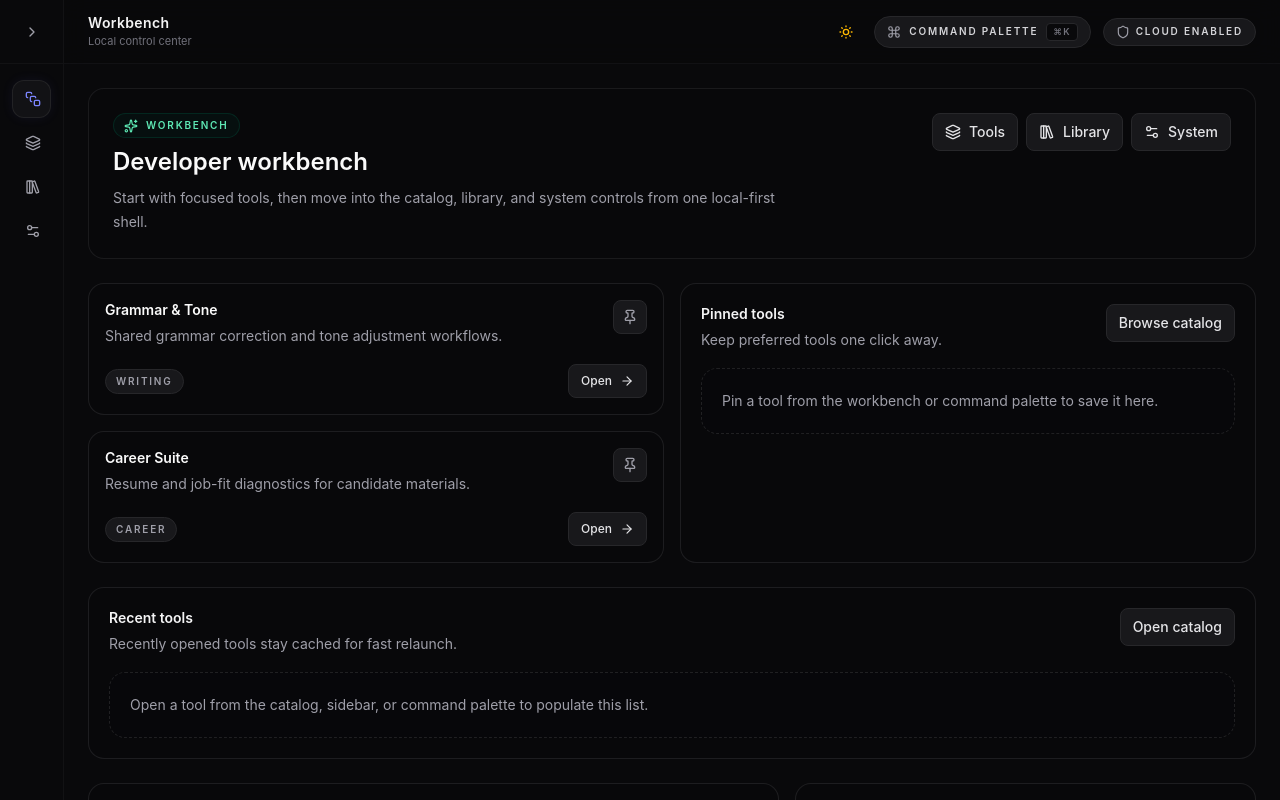
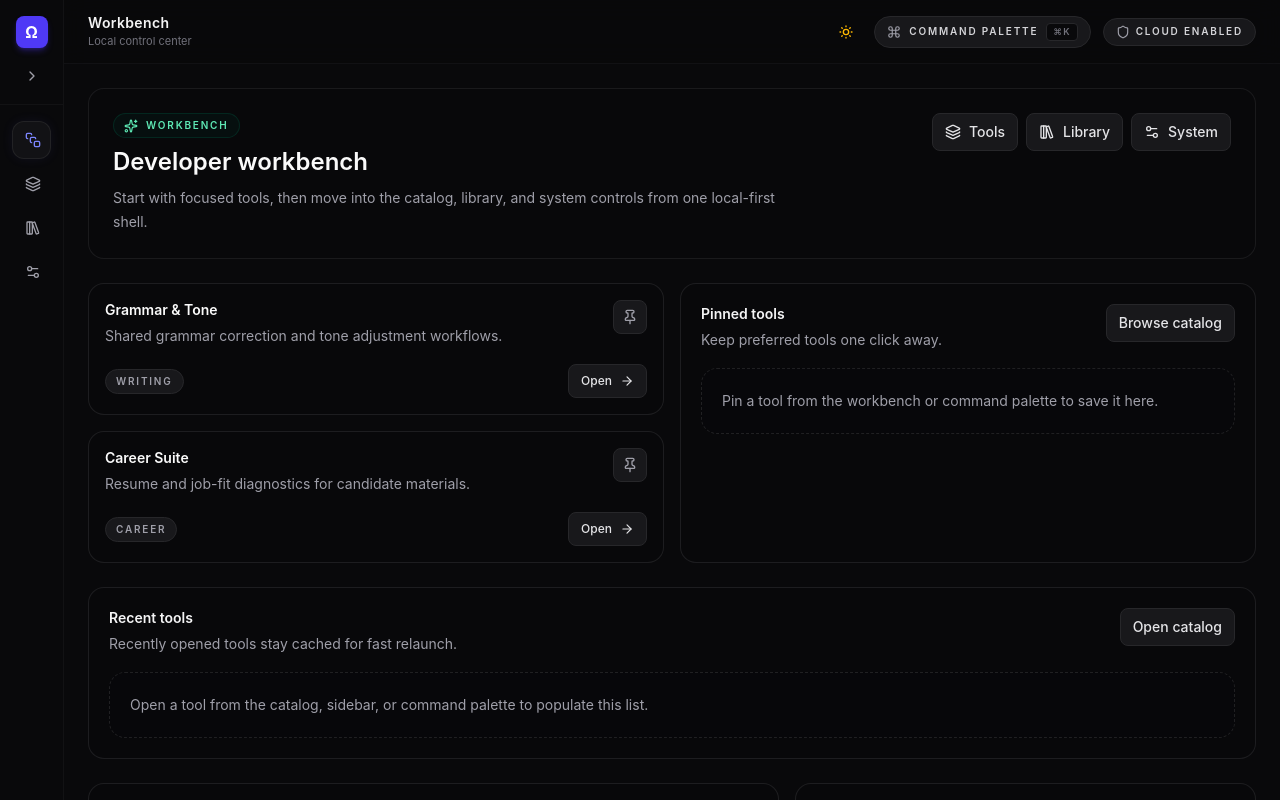
Before and after one commit to italomlp/omnibox-ai, a React (Vite) app: page / in a window 1280 px wide. Both pictures are taken after a click on the button 227 px from the left and 31 px from the top of the page. Shown: the top 800 px of the page. Built offline with nearby package versions, Linux system fonts and the light colour scheme.

Commit message:
fix(ui): keep logo on sidebar when it's collapsed

```diff
--- a/src/components/layout/AppSidebar.tsx
+++ b/src/components/layout/AppSidebar.tsx
@@ -67,7 +67,7 @@ export const AppSidebar: React.FC<AppSidebarProps> = ({
           }`}
       >
         {/* Brand Header */}
-        <div className={`flex h-16 items-center border-b border-zinc-900/60 flex-shrink-0 ${sidebarOpen ? 'justify-between px-4' : 'justify-center px-0'}`}>
+        <div className={`flex min-h-16 items-center border-b border-zinc-900/60 flex-shrink-0 ${sidebarOpen ? 'justify-between px-4' : 'justify-center px-0'}`}>
           {sidebarOpen ? (
             <>
               <div className="flex items-center gap-2.5 overflow-hidden">
@@ -88,13 +88,13 @@ export const AppSidebar: React.FC<AppSidebarProps> = ({
               </button>
             </>
           ) : (
-            <>
+            <div className="flex flex-col gap-4 my-4 items-center">
               {/* Logo for mobile hidden state, Toggle for desktop collapsed state */}
-              <div className="flex items-center justify-center md:hidden w-full">
+              {/* <div className="flex items-center justify-center w-full"> */}
                 <div className="flex h-8 w-8 items-center justify-center rounded-lg bg-indigo-600 font-bold text-white shadow-md shadow-indigo-600/30 flex-shrink-0">
                   Ω
                 </div>
-              </div>
+              {/* </div> */}
               <button
                 type="button"
                 onClick={onToggleSidebar}
@@ -103,7 +103,7 @@ export const AppSidebar: React.FC<AppSidebarProps> = ({
               >
                 <ChevronRight className="w-4 h-4" />
               </button>
-            </>
+            </div>
           )}
         </div>
 
```
